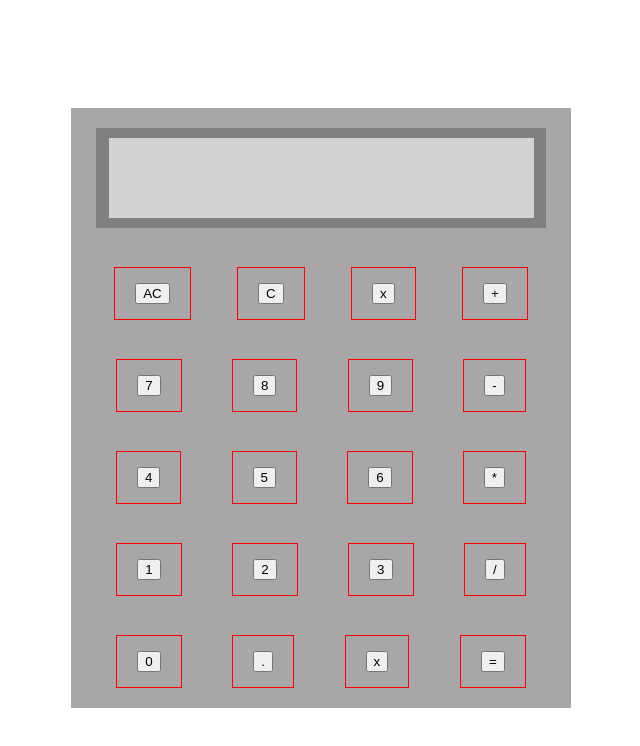
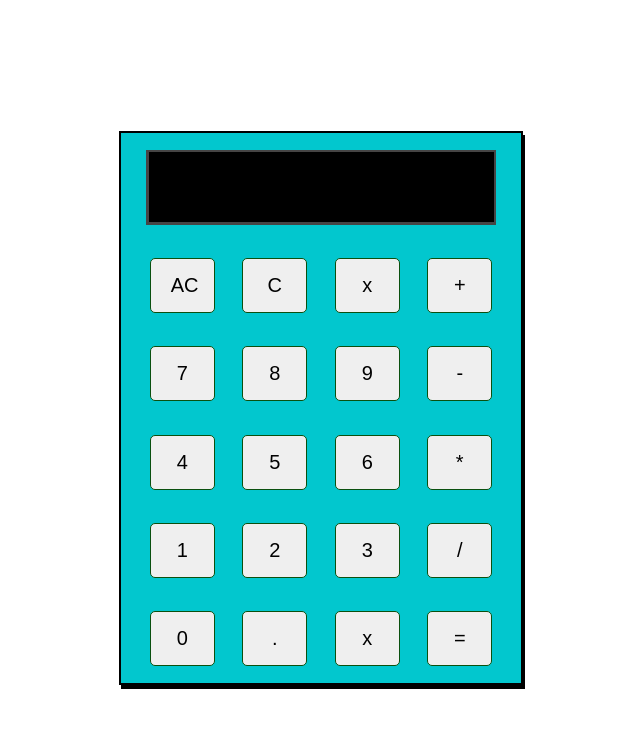
Before and after one commit to MaxPowerfulness/Calculator, a plain HTML site: page index.html in a window 1280 px wide. Shown: the whole page, without its empty margins (319-959 px from the left). Drawn offline with Linux system fonts and the light colour scheme.

Commit message:
Add css styling for buttons and calculator. Resize and change colors. Add button click effect.

```diff
--- a/script.js
+++ b/script.js
@@ -7,9 +7,9 @@ const allClear = document.querySelector('.allClear');
 const equals = document.querySelector('.equal');
 const decimal = document.querySelector('.decimal');
 const back = document.querySelector('.back');
-let operatorList = []; // stores user input history for operators.
+let operatorList = []; // stores user input history for operator selection.
 
-// Event listners
+// Event listeners
 nums.forEach(num => num.addEventListener('click', numToLowDisp)); // To display numbers.
 operators.forEach(operator => operator.addEventListener('click', (event) => { // Updates the upper display and clears the lower after operator is clicked.
     numToUpDisp(event);
--- a/style.css
+++ b/style.css
@@ -11,18 +11,20 @@ body {
     flex-direction: column;
     align-items: center;
     justify-content: space-around;
-    background: rgb(168, 166, 166);
-    height: 600px;
-    width: 500px;
+    background: rgb(2, 199, 206);
+    height: 550px;
+    width: 400px;
+    border: 2px solid black;
+    box-shadow: 2px 4px;
 }
 
 #displayBack {
     display: flex;
     justify-content: center;
     align-items: center;
-    background: grey;
-    height: 100px;
-    width: 450px;
+    background: rgb(70, 69, 69);
+    height: 75px;
+    width: 350px;
 }
 
 #display {
@@ -30,9 +32,10 @@ body {
     flex-direction: column;
     align-items: flex-end;
     justify-content: space-between;
-    background: lightgrey;
-    height: 80px;
-    width: 425px;
+    background: rgb(0, 0, 0);
+    height: 70px;
+    width: 345px;
+    color: white;
 }
 
 .upper,
@@ -55,9 +58,15 @@ ul {
 
 }
 
-ul li {
-    border: 1px solid red;
+button {
+    border: 1px solid rgb(10, 80, 15);
     text-align: center;
     padding: 15px 20px;
+    width: 65px;
+    border-radius: 5px;
+    font-size: 20px;
+}
 
+button:active {
+    transform: scale(1.2);
 }
```
